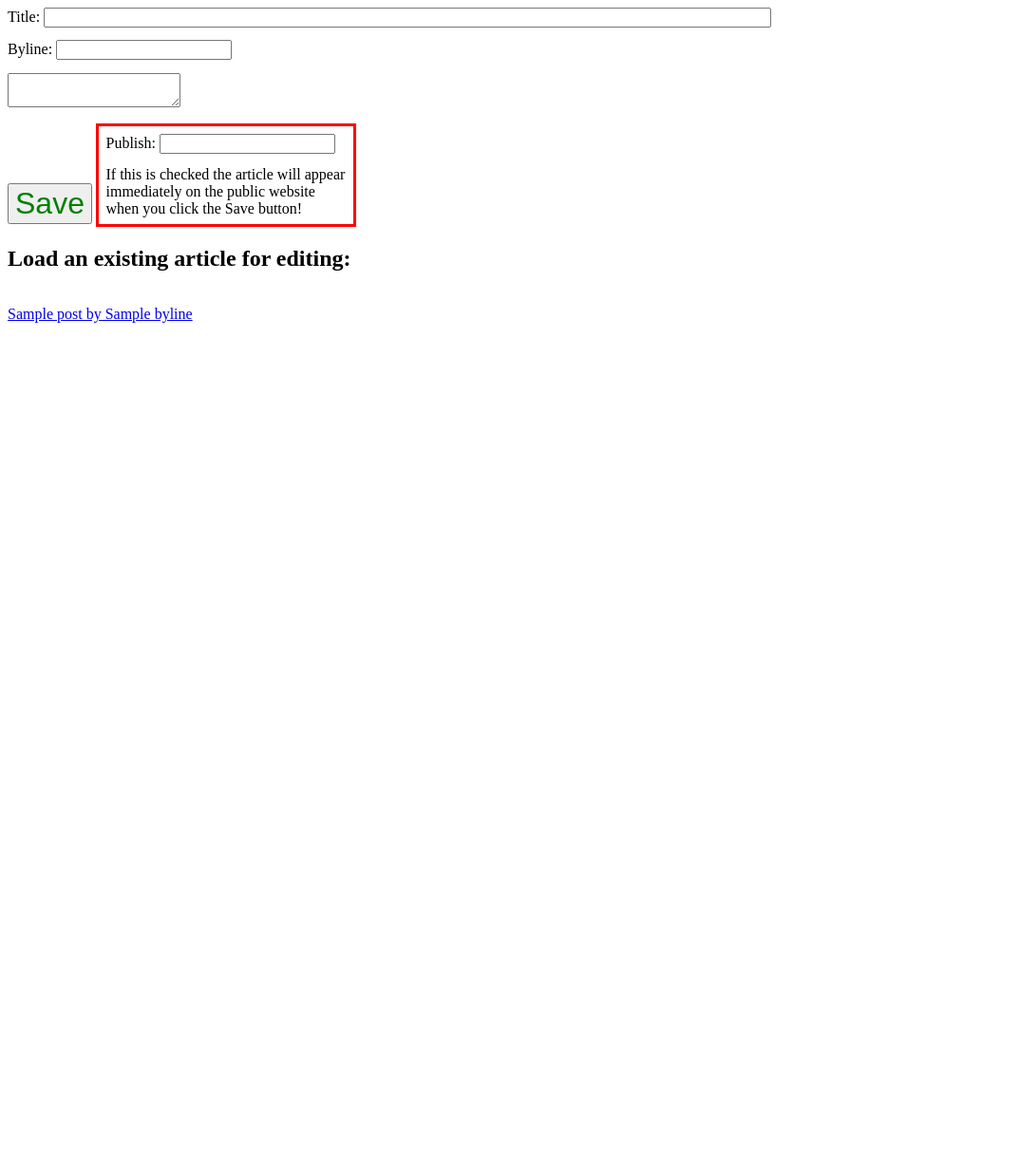
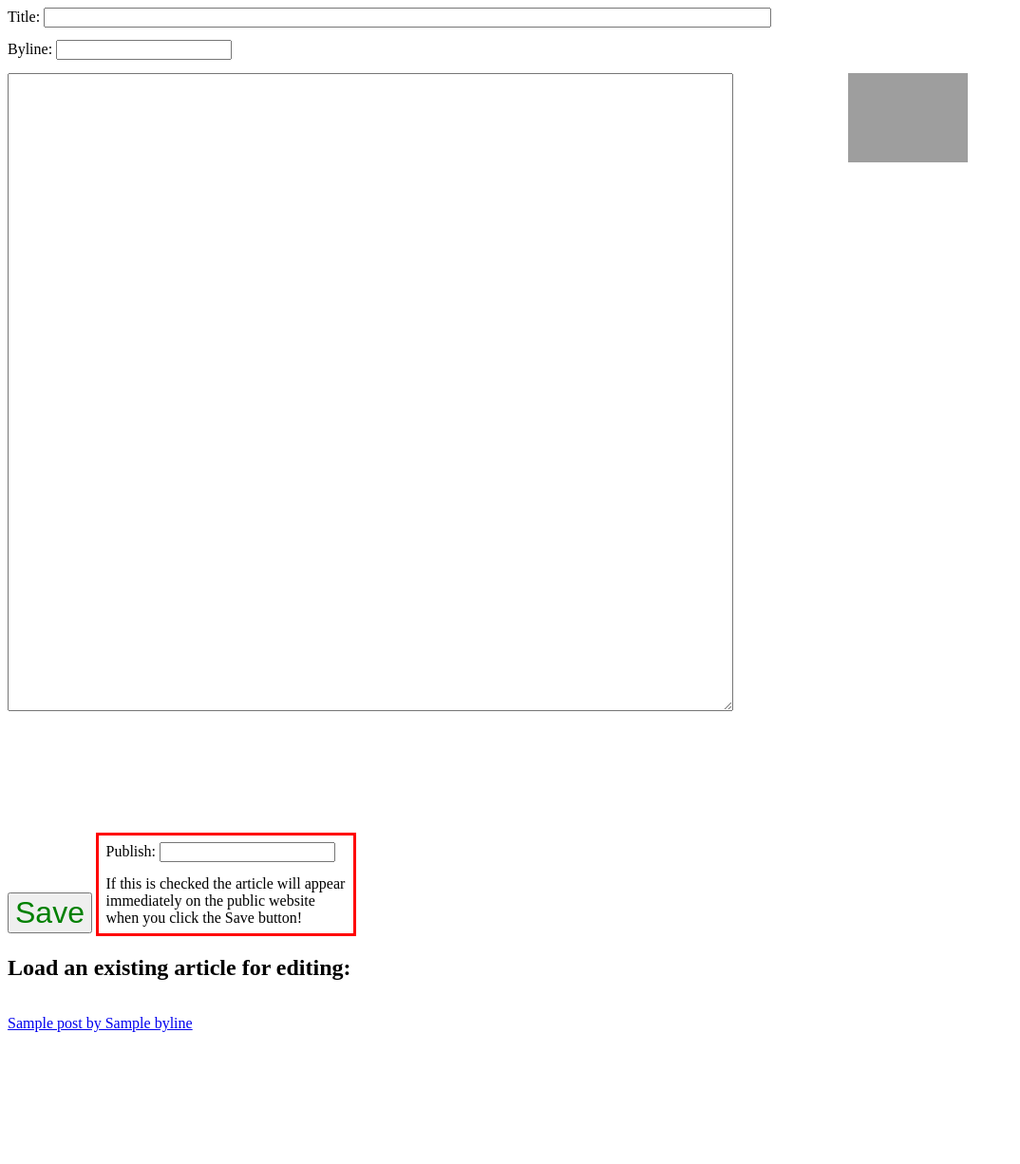
Before and after one commit to leephillips/FOTPweb, a Django app: template templates/newarticle.html in a window 1280 px wide. Shown: the top 1226 px of the page at 95% size, without its empty margins (0-1074 px from the left). Before the commit the page ends 340 px from the top, so only its background shows below. Run offline with Django 3.2, Linux system fonts and the light colour scheme; the template is opened without the code that fills it: most values are stand-ins (such as "Sample title", 1, 10 or a date in 2020); form fields are guessed from the names that the template uses; some libraries are stand-ins or nearby versions; some web fonts are replaced; grey boxes are pictures that could not be loaded.

Commit message:
picture library.

```diff
--- a/apdirposts/views.py
+++ b/apdirposts/views.py
@@ -28,13 +28,14 @@ class NewArticleForm(forms.Form):
 def newarticle(request, pid = None):
    user = request.user
    existingposts = Post.objects.all().order_by('-pub_date')
+   illustrations = Illustration.objects.all()
    if pid:
      existingpost = Post.objects.get(id = pid)
      form = NewArticleForm(initial = {'author': user.id, 'content': existingpost.content,
                                       'byline': existingpost.byline, 'title': existingpost.title,
                                       'publish': existingpost.publish})
    else:
-     form = NewArticleForm(initial = {'author': user.id})
+     form = NewArticleForm(initial = {'author': user.id, 'byline': user.director.name})
    if request.method == 'POST':
      with open("tinymcetestfile", 'w') as f:
        f.write(request.POST.get('content'))
--- a/templates/newarticle.html
+++ b/templates/newarticle.html
@@ -21,6 +21,25 @@
     padding: 2mm;
     display: inline-block;
   }
+  .na .articleedit textarea {
+    float: left;
+    width: 60%;
+    height: 50em;
+  }
+  .na .illist {
+    width: 10%;
+    margin-right: 20%;
+    height: 50em;
+    overflow: auto;
+    float: right;
+  }
+  .na .illist img {
+    width: 100%;
+  }
+  .na .impbuttons {
+    clear: both;
+    margin-top: 1em;
+  }
 </style>
 </head>
 
@@ -29,10 +48,17 @@
     {% csrf_token %}
     <div class = 'natitle'>Title: {{form.title}}</div>
     Byline: {{form.byline}}<br />
-    {{form.content}}<br />
-    <button type = 'submit'>Save</button>
-    <div class = 'publish'>Publish: {{form.publish}} If this is checked the article will appear immediately
-    on the public website when you click the Save button!</div>
+    <div class = 'illist'>
+      {% for illustration in illustrations %}
+        <img src="/static/{{ illustration.pic }}" /><br />
+      {% endfor %}
+    </div>
+    <div class = 'articleedit'>{{form.content}}</div>
+    <div class = 'impbuttons'>
+      <button type = 'submit'>Save</button>
+      <div class = 'publish'>Publish: {{form.publish}} If this is checked the article will appear immediately
+      on the public website when you click the Save button!</div>
+    </div>
   </form>
   <h2>Load an existing article for editing:</h2>
   <div style = 'height: 30em; width: 60%; overflow: auto;'>
```
